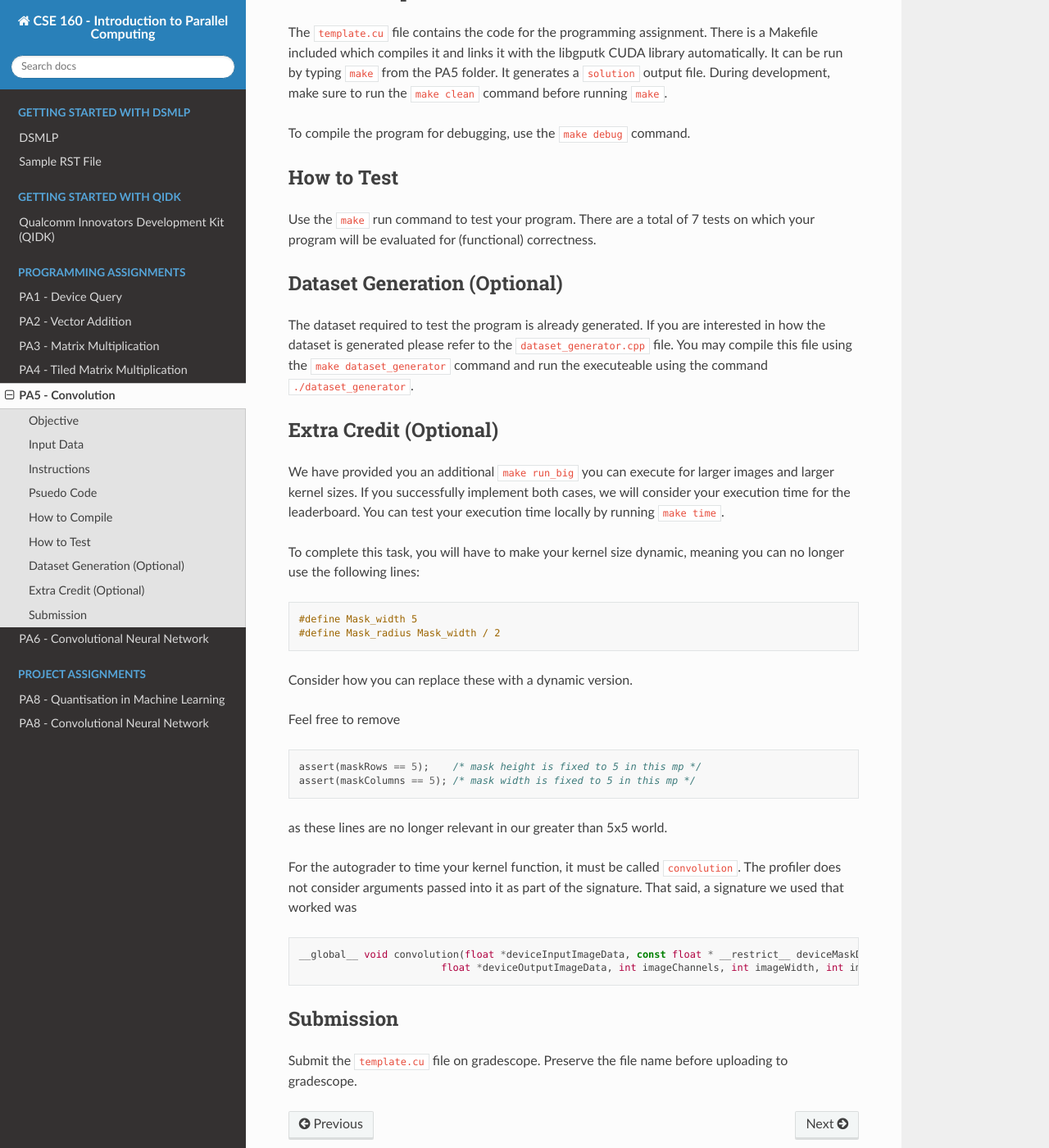
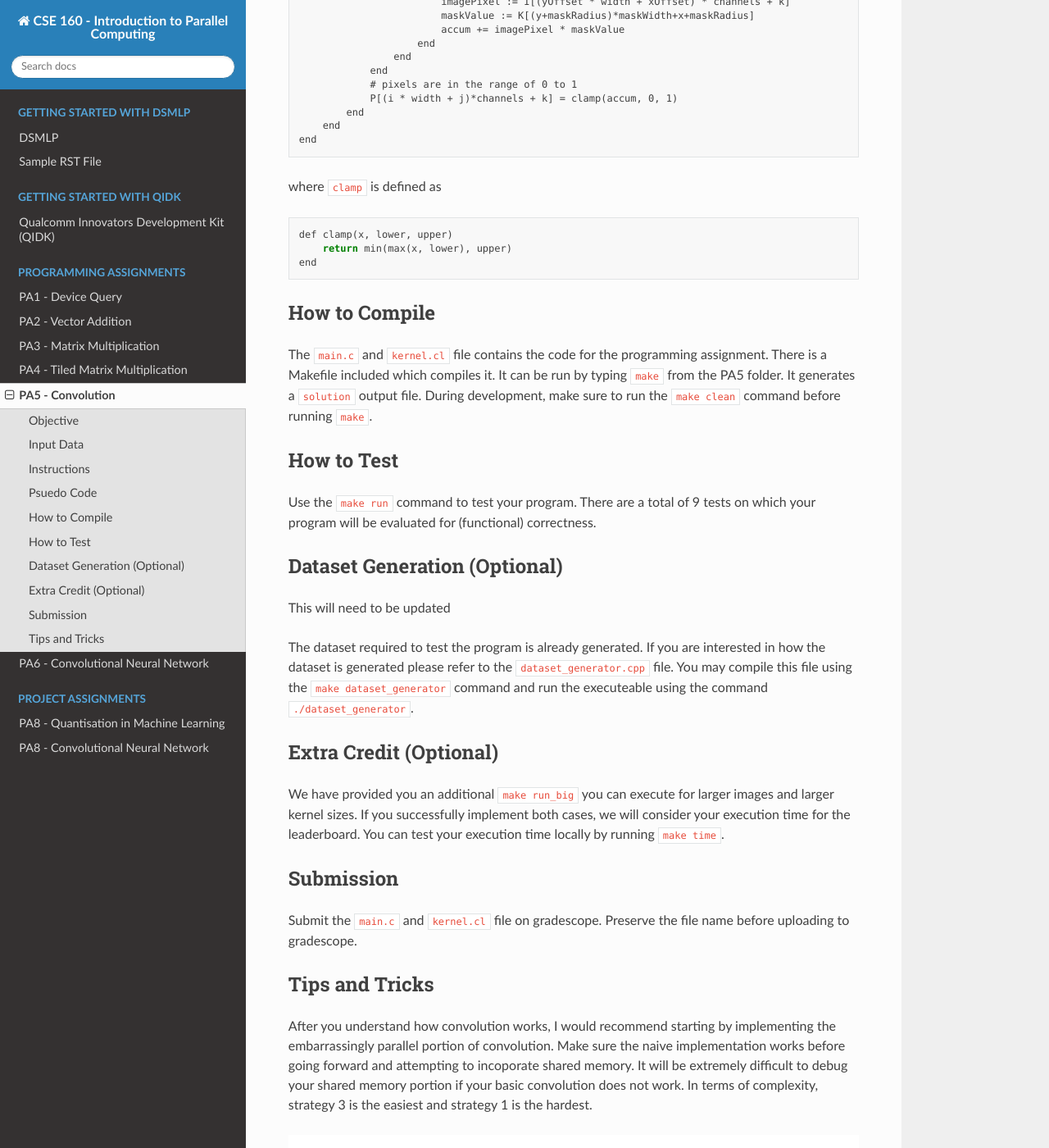
Before and after one commit to KastnerRG/cse160-docs, a Sphinx documentation site: the page built from docs/source/PA5.rst, in a window 1280 px wide and 1400 px high, scrolled down 2243 px. Shown: the whole window at 82% size. Built offline with Sphinx 7.4.7 and the Read the Docs theme 2.0.0, drawn with Linux system fonts in a browser that asks for light colours; formulas are drawn with MathJax 3; some of the changed text lies outside the part shown.

Commit message:
Updated PA5 and added Images

```diff
--- a/docs/source/PA5.rst
+++ b/docs/source/PA5.rst
@@ -1,11 +1,16 @@
 PA5 - Convolution
 =================
+
+.. figure:: /image/2D_Convolution_Animation.gif
+    :align: center
+    :alt: 2D Convolution GIF
+*Credit: Wikipedia*
 
 Objective
 ^^^^^^^^^
 The lab's objective is to implement a tiled image convolution using both shared and constant memory. We will have a constant 5x5 convolution mask, but will have arbitrarily sized image (assume the image dimensions are greater than 5x5 for this Lab).
 
-To use the constant memory for the convolution mask, you can first transfer the mask data to the device. Consider the case where the pointer to the device array for the mask is named M. You can use :code:`const float * __restrict__ M`` as one of the parameters during your kernel launch. This informs the compiler that the contents of the mask array are constants and will only be accessed through pointer variable :code:`M`. This will enable the compiler to place the data into constant memory and allow the SM hardware to aggressively cache the mask data at runtime.
+To use the constant memory for the convolution mask, you can first transfer the mask data to the device. Consider the case where the pointer to the device array for the mask is named M. You can use :code:`__constant float * M` as one of the parameters during your kernel launch. This informs the compiler that the contents of the mask array are constants and will only be accessed through pointer variable :code:`M`. This will enable the compiler to place the data into constant memory and allow the SM hardware to aggressively cache the mask data at runtime.
 
 Convolution is used in many fields, such as image processing for image filtering. A standard image convolution formula for a 5x5 convolution filter :code:`M` with an Image :code:`I` is:
 
@@ -36,7 +41,7 @@ Edit the code in the code tab to perform the following:
 * Allocate device memory
 * Copy host memory to device
 * Initialize thread block and kernel grid dimensions
-* Invoke CUDA kernel
+* Invoke OpenCL kernel
 * Copy results from device to host
 * Deallocate device memory
 * Implement the tiled 2D convolution kernel with adjustments for channels
@@ -84,47 +89,30 @@ where :code:`clamp` is defined as
 
 How to Compile
 ^^^^^^^^^^^^^^
-The :code:`template.cu` file contains the code for the programming assignment. There is a Makefile included which compiles it and links it with the libgputk CUDA library automatically. It can be run by typing :code:`make` from the PA5 folder. It generates a :code:`solution` output file. During development, make sure to run the :code:`make clean` command before running :code:`make`.
-
-To compile the program for debugging, use the :code:`make debug` command.
+The :code:`main.c` and :code:`kernel.cl` file contains the code for the programming assignment. There is a Makefile included which compiles it. It can be run by typing :code:`make` from the PA5 folder. It generates a :code:`solution` output file. During development, make sure to run the :code:`make clean` command before running :code:`make`.
 
 How to Test
 ^^^^^^^^^^^
-Use the :code:`make` run command to test your program. There are a total of 7 tests on which your program will be evaluated for (functional) correctness.
+Use the :code:`make run` command to test your program. There are a total of 9 tests on which your program will be evaluated for (functional) correctness.
 
 Dataset Generation (Optional)
 ^^^^^^^^^^^^^^^^^^^^^^^^^^^^^
+This will need to be updated
+
 The dataset required to test the program is already generated. If you are interested in how the dataset is generated please refer to the :code:`dataset_generator.cpp` file. You may compile this file using the :code:`make dataset_generator` command and run the executeable using the command :code:`./dataset_generator`.
 
 Extra Credit (Optional)
 ^^^^^^^^^^^^^^^^^^^^^^^
 We have provided you an additional :code:`make run_big` you can execute for larger images and larger kernel sizes. If you successfully implement both cases, we will consider your execution time for the leaderboard. You can test your execution time locally by running :code:`make time`.
 
-To complete this task, you will have to make your kernel size dynamic, meaning you can no longer use the following lines:
-
-.. code-block:: c
-
-    #define Mask_width 5
-    #define Mask_radius Mask_width / 2
-
-Consider how you can replace these with a dynamic version.
-
-Feel free to remove
-
-.. code-block:: c
-
-  assert(maskRows == 5);    /* mask height is fixed to 5 in this mp */
-  assert(maskColumns == 5); /* mask width is fixed to 5 in this mp */
-
-as these lines are no longer relevant in our greater than 5x5 world.
-
-For the autograder to time your kernel function, it must be called :code:`convolution`. The profiler does not consider arguments passed into it as part of the signature. That said, a signature we used that worked was
-
-.. code-block:: c
-
-    __global__ void convolution(float *deviceInputImageData, const float * __restrict__ deviceMaskData,
-                            float *deviceOutputImageData, int imageChannels, int imageWidth, int imageHeight, int maskRows, int maskColumns)
-
 Submission
 ^^^^^^^^^^
-Submit the :code:`template.cu` file on gradescope. Preserve the file name before uploading to gradescope.
+Submit the :code:`main.c` and :code:`kernel.cl` file on gradescope. Preserve the file name before uploading to gradescope.
+
+Tips and Tricks
+^^^^^^^^^^^^^^^
+After you understand how convolution works, I would recommend starting by implementing the embarrassingly parallel portion of convolution. Make sure the naive implementation works before going forward and attempting to incoporate shared memory. It will be extremely difficult to debug your shared memory portion if your basic convolution does not work. In terms of complexity, strategy 3 is the easiest and strategy 1 is the hardest.
+
+.. figure:: /image/TilingStrategies.png
+    :align: center
+    :alt: Tiling Strategies
```
Also changed, not shown: docs/source/image/2D_Convolution_Animation.gif (added), docs/source/image/TilingStrategies.png (added).
